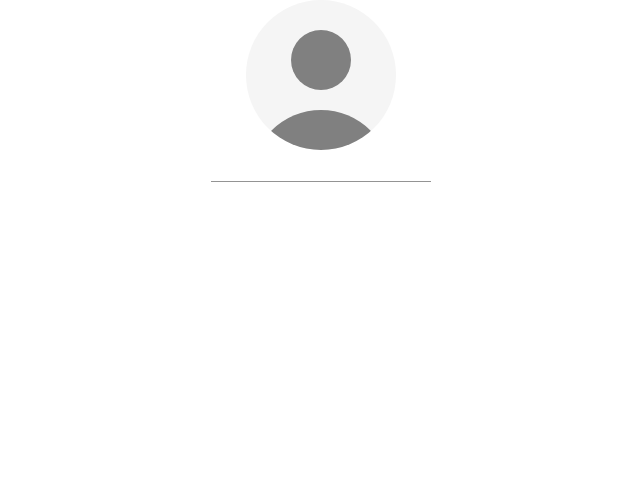
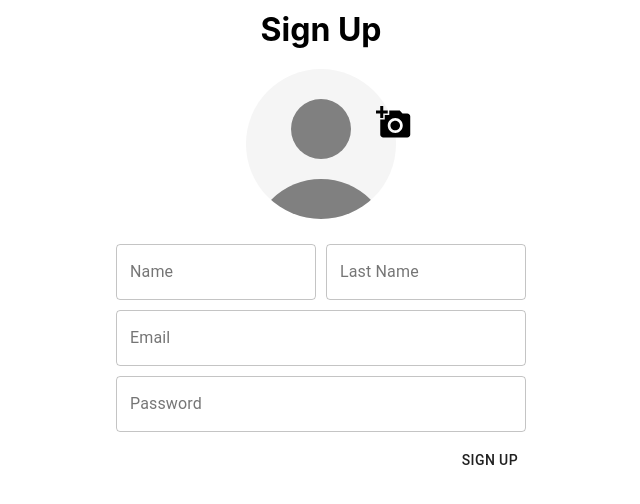
Before and after one commit to aless-ishy/social_network, a React app in the folder client/: page / in a window 1280 px wide. Shown: the whole page, without its empty margins (319-959 px from the left). Built offline with nearby package versions, Linux system fonts and the light colour scheme.

Commit message:
sign-up form

```diff
--- a/client/package.json
+++ b/client/package.json
@@ -7,6 +7,7 @@
     "@testing-library/jest-dom": "^4.2.4",
     "@testing-library/react": "^9.5.0",
     "@testing-library/user-event": "^7.2.1",
+    "node-sass": "^4.14.1",
     "react": "^16.13.1",
     "react-dom": "^16.13.1",
     "react-scripts": "3.4.3"
--- a/client/src/assets/stylesheets/App.scss
+++ b/client/src/assets/stylesheets/App.scss
@@ -28,6 +28,23 @@
   color: #61dafb;
 }
 
+.button-container{
+  border-radius: 50%;
+  height: 50px;
+  width: 50px;
+  display: flex;
+  justify-content: center;
+  align-items: center;
+  transition: 0.5s;
+  &:hover{
+    background-color: #ffb74d;
+  }
+  &:active{
+    background-color: #ff9800;
+    transition: 0.1s;
+  }
+}
+
 @keyframes App-logo-spin {
   from {
     transform: rotate(0deg);
--- a/client/src/assets/stylesheets/SignUp.scss
+++ b/client/src/assets/stylesheets/SignUp.scss
@@ -3,16 +3,37 @@
   justify-content: center;
   align-items: center;
   flex-direction: column;
+
+  > *{
+    margin:10px
+  }
 }
 
 .sign-up-form {
   display: flex;
   align-items: center;
   justify-content: center;
-  flex-wrap: wrap;
-  width: 300px;
+  flex-direction: column;
+
+  .field-large, .field-small, .sign-up-form-action-buttons{
+    margin: 5px;
+  }
 }
 
-.sign-up-form > * {
-  margin: 15px;
+.sign-up-form-name{
+  display: flex;
+  justify-content: center;
+  align-items: center;
 }
+
+.sign-up-form-action-buttons{
+  align-self: flex-end;
+}
+
+.field-small{
+  width:200px
+}
+
+.field-large{
+  width:410px;
+}
--- a/client/src/assets/stylesheets/User.scss
+++ b/client/src/assets/stylesheets/User.scss
@@ -9,6 +9,19 @@
   overflow: hidden;
   border-radius: 50%;
 
+  > .user-head{
+    transform: translate(0,30px);
+  }
+
+  >.user-body{
+    transform: translate(0,50px);
+  }
+
+  > .button-container{
+    position: absolute;
+    transform: translate(72.7461339179px,28.5px);
+  }
+
 }
 
 .user-head{
@@ -17,7 +30,6 @@
   min-height: 60px;
   width: 60px;
   border-radius: 50%;
-  transform: translate(0,30px);
 }
 
 .user-body{
@@ -26,5 +38,4 @@
   min-height: 140px;
   width: 140px;
   border-radius: 50% 50% 0 0;
-  transform: translate(0,50px);
 }
--- a/client/src/components/UserAvatar.js
+++ b/client/src/components/UserAvatar.js
@@ -1,5 +1,6 @@
 import React, {Component} from 'react';
 import "../assets/stylesheets/User.scss";
+import addPhoto from "../assets/icons/add_photo.svg";
 
 class UserAvatar extends Component {
     render() {
@@ -7,6 +8,9 @@ class UserAvatar extends Component {
             <div className="user-container">
                 <div className="user-head"/>
                 <div className="user-body"/>
+                <div className="button-container">
+                    <img src={addPhoto} alt=""/>
+                </div>
             </div>
         );
     }
--- a/client/src/containers/SignUp.js
+++ b/client/src/containers/SignUp.js
@@ -1,15 +1,32 @@
 import React, {Component} from 'react';
 import "../assets/stylesheets/SignUp.scss";
 import UserAvatar from "../components/UserAvatar";
-import {TextField} from "@material-ui/core";
+import {Button, TextField} from "@material-ui/core";
 
 class SignUp extends Component {
     render() {
         return (
             <div className="sign-up-container">
+                <h1>Sign Up</h1>
                 <UserAvatar/>
                 <div className="sign-up-form">
-                    <TextField/>
+                    <div className="sign-up-form-name">
+                        <div className="field-small">
+                            <TextField fullWidth variant="outlined" label="Name" id="name"/>
+                        </div>
+                        <div className="field-small">
+                            <TextField fullWidth variant="outlined" label="Last Name" id="lastname"/>
+                        </div>
+                    </div>
+                    <div className="field-large">
+                        <TextField fullWidth variant="outlined" label="Email" id="email"/>
+                    </div>
+                    <div className="field-large">
+                        <TextField fullWidth variant="outlined" label="Password" id="password"/>
+                    </div>
+                    <div className="sign-up-form-action-buttons">
+                        <Button>SIGN UP</Button>
+                    </div>
                 </div>
             </div>
         );
```
Also changed, not shown: client/src/assets/icons/add_photo.svg (added), 1 other file.
